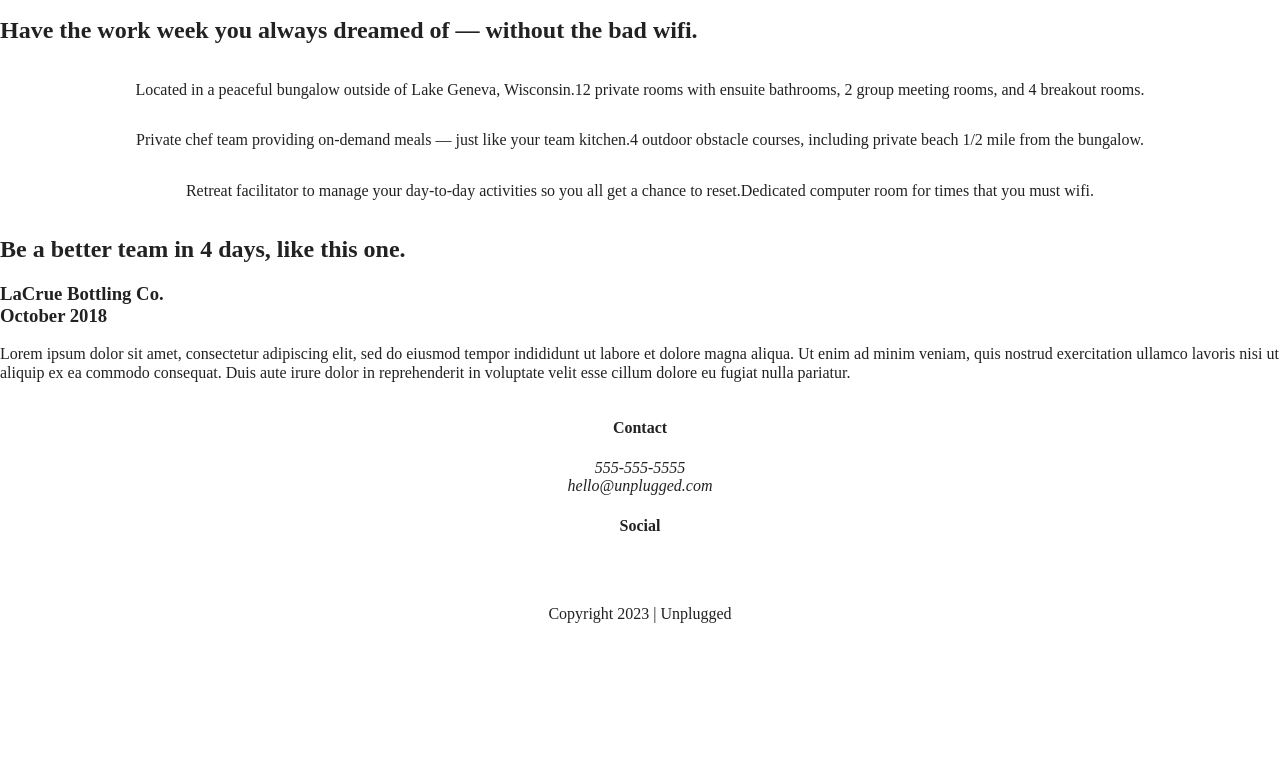
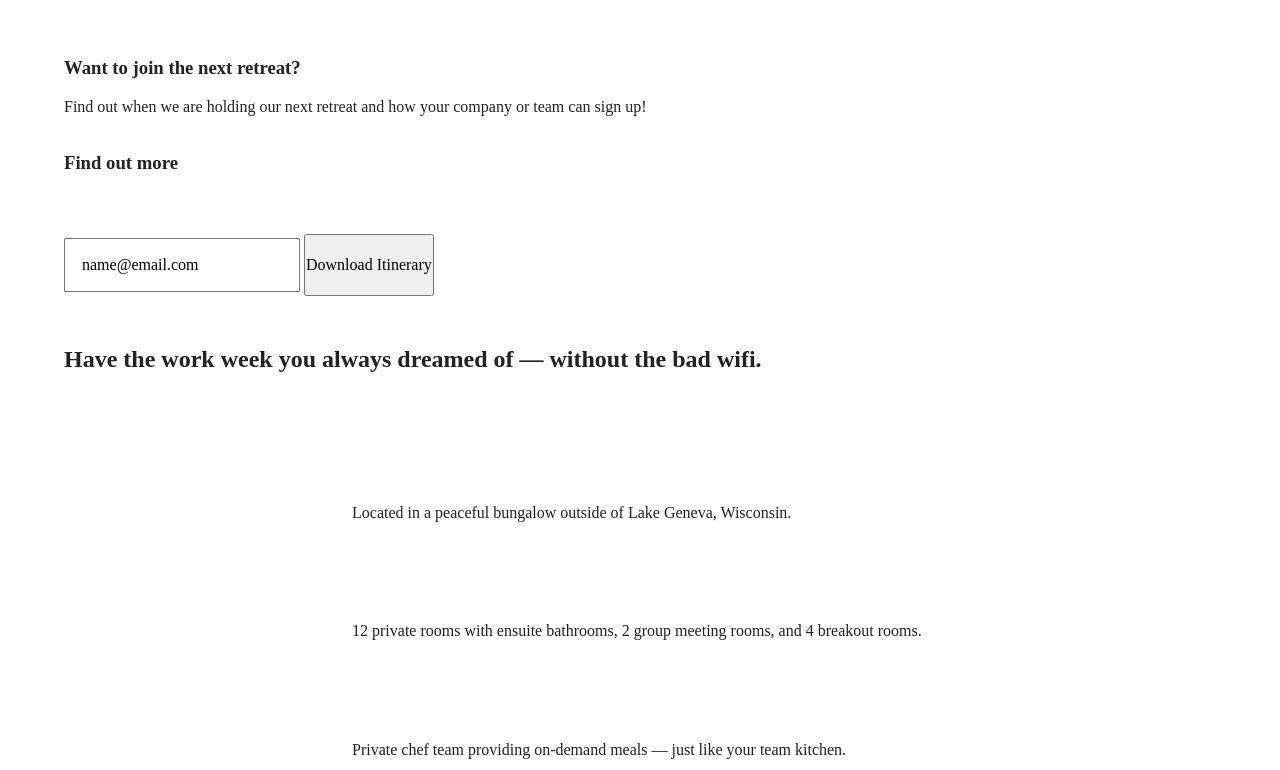
Before and after one commit to crtang/unplugged, a website built with Parcel: page index.html in a window 1280 px wide. Shown: the part 226-996 px from the top of the page. Before the commit the page ends 865 px from the top, so only its background shows below. Built offline with nearby package versions, Linux system fonts and the light colour scheme.

Commit message:
Added widths, margins, and paddings

```diff
--- a/css/main.css
+++ b/css/main.css
@@ -91,6 +91,16 @@ textarea {
   header {
     display: flex;
     justify-content: center;
+    margin: 15px 0;
+  }
+
+  .content-wrapper {
+    width: 90%;
+  }
+
+  .header-divider {
+    width: 100%;
+    margin: 10px 0 20px;
   }
 
   header .content-wrapper {
@@ -100,24 +110,69 @@ textarea {
     flex-flow: row wrap;
   }
 
+  header .content-wrapper p {
+    margin: 0;
+  }
+
+  header figure {
+    margin: 0;
+  }
+
+  header nav {
+    width: 100%;
+  }
+
   header nav ul {
     display: flex;
     justify-content: space-around;
+    width: 100%;
+    margin: 0;
+    padding: 0;
   }
 
   .hero-area {
     display: flex;
     justify-content: center;
+    margin: 50px 0;
+  }
+
+  .form {
+    width: 90%;
   }
 
   aside {
     display: flex;
     justify-content: center;
+    flex-flow: row wrap;
+    margin: 50px 0;
+  }
+
+  h3 {
+    margin: 20px 0;
+  }
+
+  input[type="button"] {
+    margin-top: 40px;
+    padding: 20px 0;
+  }
+
+  input[type="text"] {
+    padding: 1em;
   }
 
   .features {
     display: flex;
     justify-content: center;
+    margin: 50px 0;
+  }
+
+  .features article {
+    width: 50%;
+    padding: 0 20%;
+  }
+
+  .features h2 {
+    margin: 0;
   }
 
   .features .features-items {
@@ -125,11 +180,33 @@ textarea {
     justify-content: center;
     align-items: flex-start;
     flex-flow: row wrap;
+    margin-top: 60px;
+  }
+
+  .features p {
+    margin: 0;
+  }
+
+  article {
+    margin: 30px 0;
+  }
+
+  .features .fontawesome-icon {
+    margin-bottom: 40px;
   }
 
   .reviews {
     display: flex;
     justify-content: center;
+    margin: 50px 0;
+  }
+
+  .reviews h2 {
+    margin-bottom: 40px;
+  }
+
+  .reviews h3 {
+    width: 50%;
   }
 
   footer {
@@ -137,6 +214,23 @@ textarea {
     flex-direction: column;
     align-items: center;
     text-align: center;
+  }
+
+  footer .content-wrapper {
+    width: 90%;
+    margin: 50px 0;
+  }
+
+  footer h4 {
+    margin: 20px 0;
+  }
+
+  footer p {
+    margin: 0;
+  }
+
+  footer .social {
+    margin-top: 50px;
   }
 
   footer .social-icons {
@@ -151,6 +245,10 @@ textarea {
     align-items: center;
   }
 
+  footer .copyright {
+    margin: 20px 0;
+  }
+
 
 
   .mission {
@@ -161,6 +259,10 @@ textarea {
   .contact-section {
     display: flex;
     justify-content: center;
+  }
+
+  .contact-section p {
+    margin: 0;
   }
 
 
```
